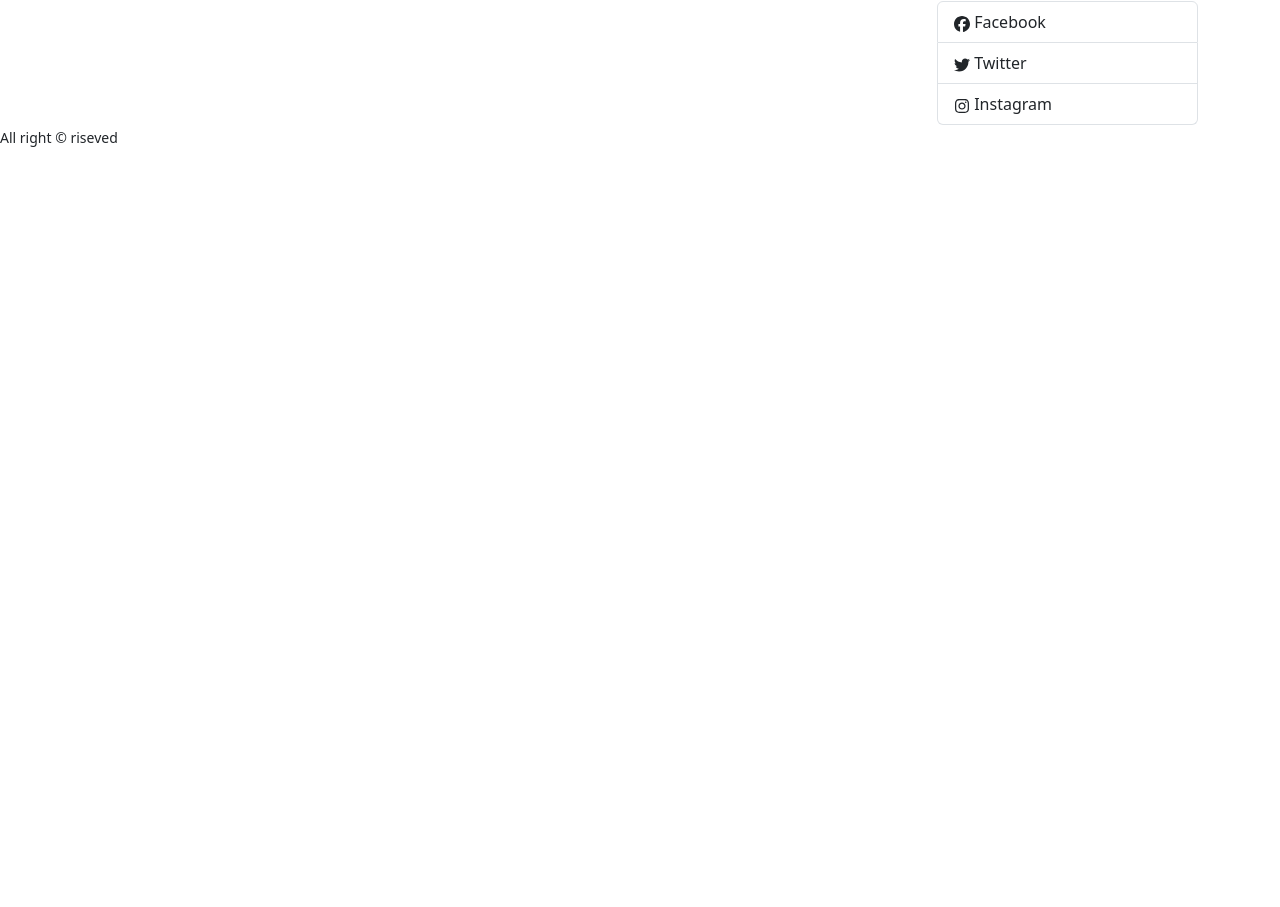
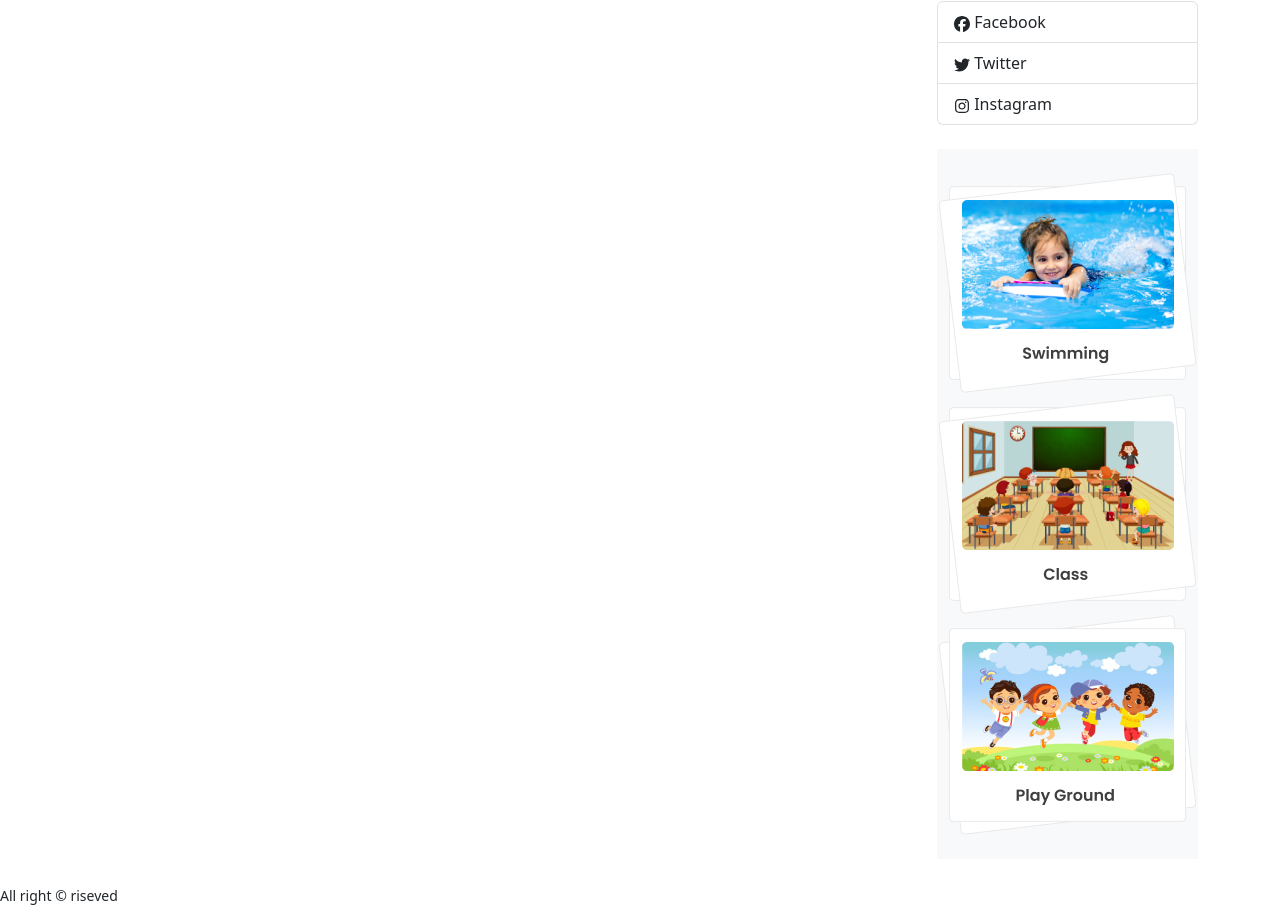
Before and after one commit to faridul22/the-dragon-news-recap-client, a React (Vite) app: page / in a window 1280 px wide. Shown: the part 436-1343 px from the top of the page. Before the commit the page ends 800 px from the top, so only its background shows below. Built offline with nearby package versions, Linux system fonts and the light colour scheme.

Commit message:
rightNav QZone added

```diff
--- /dev/null
+++ b/src/pages/Home/Shared/QZone/QZone.jsx
@@ -0,0 +1,15 @@
+import qZone1 from '../../../../assets/qZone1.png'
+import qZone2 from '../../../../assets/qZone2.png'
+import qZone3 from '../../../../assets/qZone3.png'
+
+const QZone = () => {
+    return (
+        <div className='bg-body-tertiary text-center my-4 py-4'>
+            <img src={qZone1} alt="" />
+            <img src={qZone2} alt="" />
+            <img src={qZone3} alt="" />
+        </div>
+    );
+};
+
+export default QZone;
--- a/src/pages/Home/Shared/RightNav/RightNav.jsx
+++ b/src/pages/Home/Shared/RightNav/RightNav.jsx
@@ -1,5 +1,6 @@
 import { Button, ListGroup } from "react-bootstrap";
 import { FaFacebook, FaGithub, FaGoogle, FaInstagram, FaTwitter } from "react-icons/fa6";
+import QZone from "../QZone/QZone";
 
 const RightNav = () => {
     return (
@@ -17,6 +18,7 @@ const RightNav = () => {
                     <ListGroup.Item><FaInstagram /> Instagram</ListGroup.Item>
                 </ListGroup>
             </div>
+            <QZone></QZone>
         </div>
     );
 };
```
